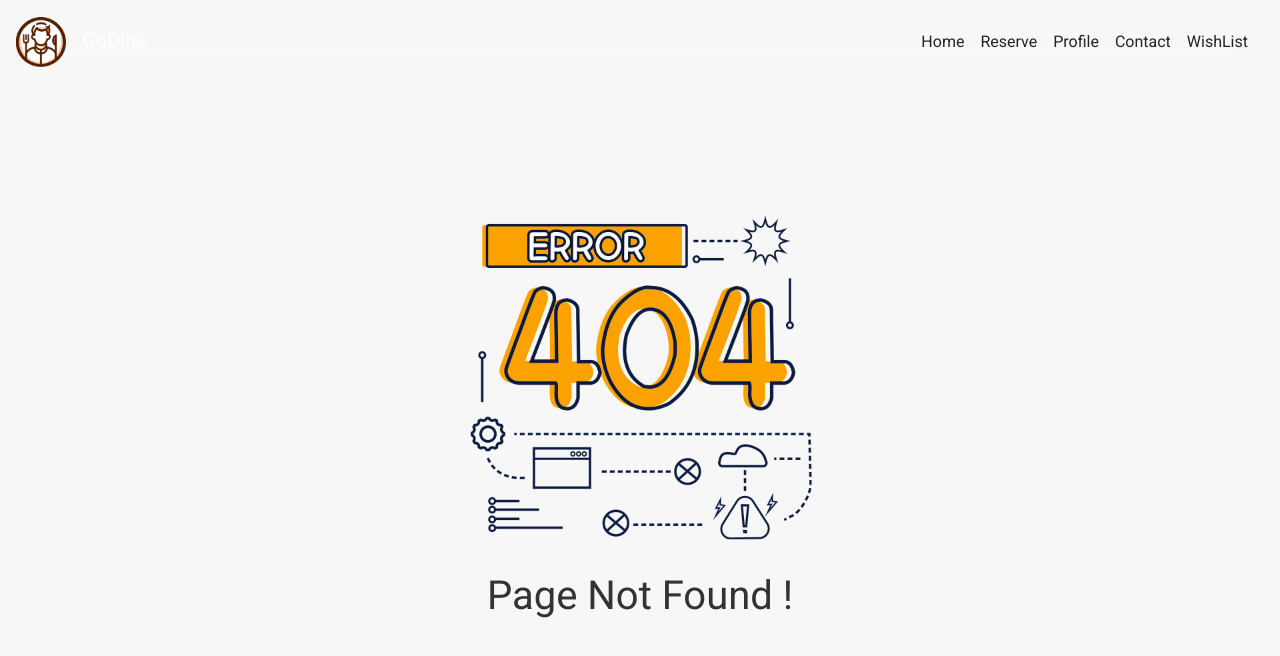
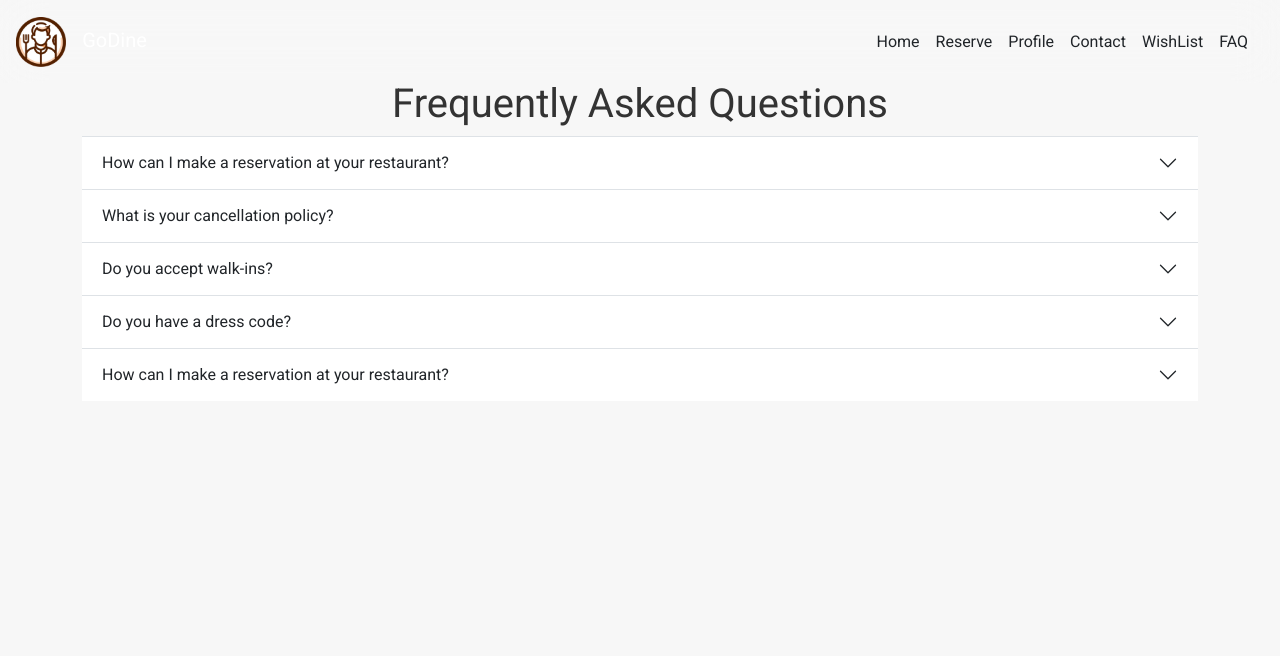
Before and after one commit to Tejas-2810/GoDine, a React (Create React App) app in the folder godine/: page /faq in a window 1280 px wide. Before the commit this address had no page. Shown: the top 656 px of the page. Built offline with nearby package versions, Linux system fonts and the light colour scheme.

Commit message:
feat: added faq page.

```diff
--- a/godine/src/App.js
+++ b/godine/src/App.js
@@ -11,6 +11,7 @@ import WishList from './views/wishlist/wishlist';
 import Reserve from './views/reservation/reserve';
 import P404 from './views/p404/p404';
 import Contact from './views/contact/contact';
+import Faq from './views/faq/faq';
 import { BrowserRouter as Router, Route, Routes } from 'react-router-dom';
 
 function App() {
@@ -28,6 +29,7 @@ function App() {
           <Route path="/wishlist" element={<WishList />} />
           <Route path="/reserve" element={<Reserve />} />
           <Route path="/contact" element={<Contact />} />
+          <Route path="/faq" element={<Faq />} />
           <Route path="*" element={<P404 />} />
         </Routes>
       </Router>
--- a/godine/src/components/navbar/navbar.jsx
+++ b/godine/src/components/navbar/navbar.jsx
@@ -21,6 +21,9 @@ const Navb = () => {
             case '4':
                 navigate('/contact');
                 break;
+            case '5':
+                navigate('/faq');
+                break;
            default:
                navigate('/');
                break;
@@ -40,6 +43,7 @@ const Navb = () => {
                     <Nav.Link onClick={() => redirect('1')} className="text-dark tw">Profile</Nav.Link>
                     <Nav.Link onClick={() => redirect('4')} className="text-dark tw" >Contact</Nav.Link>
                     <Nav.Link onClick={() => redirect('2')} className="text-dark tw">WishList</Nav.Link>
+                    <Nav.Link onClick={() => redirect('5')} className="text-dark tw">FAQ</Nav.Link>
                 </Nav>
             </Navbar.Collapse>
         </Navbar>
--- /dev/null
+++ b/godine/src/views/faq/faq.css
@@ -0,0 +1 @@
+/* https://getbootstrap.com/docs/5.0/components/accordion/ */
--- /dev/null
+++ b/godine/src/views/faq/faq.jsx
@@ -0,0 +1,64 @@
+import React from 'react';
+import './faq.css';
+import 'bootstrap/dist/js/bootstrap.bundle.min.js';
+
+const Faq = () => {
+
+    return (
+        <div class="accordion accordion-flush pcontainer container" id="accordionFlushExample">
+            <h1 className='text-center'> Frequently Asked Questions </h1>
+            <div class="accordion-item">
+                <h2 class="accordion-header" id="flush-headingOne">
+                    <button class="accordion-button collapsed" type="button" data-bs-toggle="collapse" data-bs-target="#flush-collapseOne" aria-expanded="false" aria-controls="flush-collapseOne">
+                        How can I make a reservation at your restaurant?
+                    </button>
+                </h2>
+                <div id="flush-collapseOne" class="accordion-collapse collapse" aria-labelledby="flush-headingOne" data-bs-parent="#accordionFlushExample">
+                    <div class="accordion-body">You can make a reservation online through our website or by calling us at (phone number). We recommend booking in advance to secure your preferred date and time.</div>
+                </div>
+            </div>
+            <div class="accordion-item">
+                <h2 class="accordion-header" id="flush-headingTwo">
+                    <button class="accordion-button collapsed" type="button" data-bs-toggle="collapse" data-bs-target="#flush-collapseTwo" aria-expanded="false" aria-controls="flush-collapseTwo">
+                        What is your cancellation policy?
+                    </button>
+                </h2>
+                <div id="flush-collapseTwo" class="accordion-collapse collapse" aria-labelledby="flush-headingTwo" data-bs-parent="#accordionFlushExample">
+                    <div class="accordion-body">We understand that plans can change. If you need to cancel or modify your reservation, please do so at least 24 hours before your scheduled time. You can cancel or change your reservation online through our website or by calling us at (phone number). If you fail to show up or cancel within 24 hours, you may be charged a cancellation fee of (amount).</div>
+                </div>
+            </div>
+            <div class="accordion-item">
+                <h2 class="accordion-header" id="flush-headingThree">
+                    <button class="accordion-button collapsed" type="button" data-bs-toggle="collapse" data-bs-target="#flush-collapseThree" aria-expanded="false" aria-controls="flush-collapseThree">
+                        Do you accept walk-ins?
+                    </button>
+                </h2>
+                <div id="flush-collapseThree" class="accordion-collapse collapse" aria-labelledby="flush-headingThree" data-bs-parent="#accordionFlushExample">
+                    <div class="accordion-body">We welcome walk-ins, but we cannot guarantee availability. We suggest making a reservation online through our website or by calling us at (phone number) to ensure your table.</div>
+                </div>
+            </div>
+            <div class="accordion-item">
+                <h2 class="accordion-header" id="flush-headingFour">
+                    <button class="accordion-button collapsed" type="button" data-bs-toggle="collapse" data-bs-target="#flush-collapseFour" aria-expanded="false" aria-controls="flush-collapseFour">
+                        Do you have a dress code?
+                    </button>
+                </h2>
+                <div id="flush-collapseFour" class="accordion-collapse collapse" aria-labelledby="flush-headingFour" data-bs-parent="#accordionFlushExample">
+                    <div class="accordion-body">We do not have a formal dress code, but we appreciate our guests dressing smart casual. Please avoid wearing flip-flops, shorts, tank tops, or hats.</div>
+                </div>
+            </div>
+            <div class="accordion-item">
+                <h2 class="accordion-header" id="flush-headingFive">
+                    <button class="accordion-button collapsed" type="button" data-bs-toggle="collapse" data-bs-target="#flush-collapseFive" aria-expanded="false" aria-controls="flush-collapseFive">
+                        How can I make a reservation at your restaurant?
+                    </button>
+                </h2>
+                <div id="flush-collapseFive" class="accordion-collapse collapse" aria-labelledby="flush-headingFive" data-bs-parent="#accordionFlushExample">
+                    <div class="accordion-body">You can make a reservation online through our website 1 or by calling us at (phone number). We recommend booking in advance to secure your preferred date and time.</div>
+                </div>
+            </div>
+        </div>
+    );
+};
+
+export default Faq;
```
